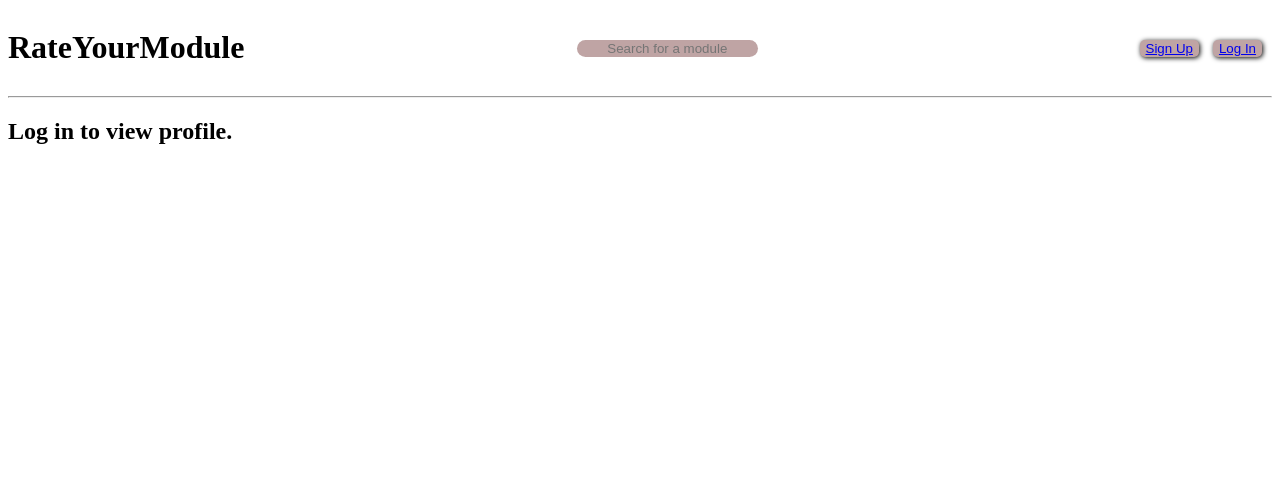
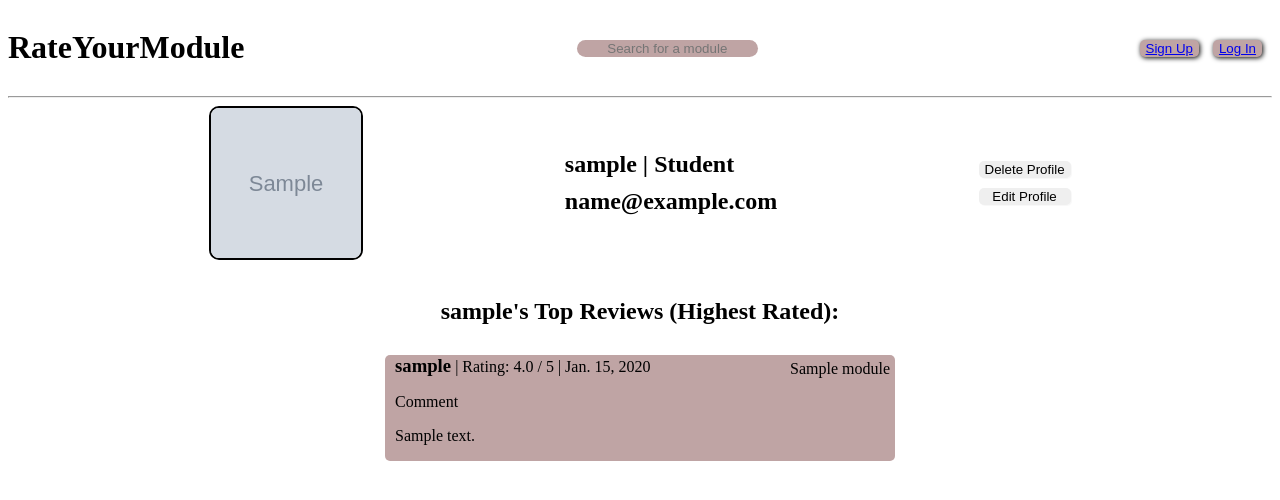
Before and after one commit to Lewis-Cramb/wad2-team-project, a Django app: a page that uses templates/profile.html in a window 1280 px wide. Shown: the top 500 px of the page. Run offline with Django 3.2, Linux system fonts and the light colour scheme; tables that the repository leaves empty hold one stand-in row (values such as "Sample post"); grey boxes marked "Sample" are stand-in pictures.

Commit message:
Add: Profile page css and JS

```diff
--- a/RateYourModule/views.py
+++ b/RateYourModule/views.py
@@ -8,7 +8,7 @@ from django.contrib.auth.decorators import login_required
 from django.contrib.admin.views.decorators import staff_member_required
 from django.contrib.auth.forms import AuthenticationForm
 from RateYourModule.models import Module, UserProfile, Review
-from RateYourModule.forms import SignUpForm
+from RateYourModule.forms import SignUpForm, UserForm, ProfileForm
 
 def index(request):
     modules = Module.objects.annotate(rating=Avg("review__rating")).order_by("-rating")
@@ -61,8 +61,10 @@ def show_profile(request, username):
     user_object = get_object_or_404(User, username=username)
     user_profile = UserProfile.objects.get_or_create(user=user_object)[0]
     reviews = Review.objects.filter(student=user_profile)
+    user_form = UserForm(instance=user_object)
+    profile_form = ProfileForm(instance=user_profile)
 
-    context_dict = {"profile": user_profile, "reviews": reviews}
+    context_dict = {"profile": user_profile, "reviews": reviews, "user_form":user_form, "profile_form":profile_form}
     response = render(request, "profile.html", context=context_dict)
     return response
 
--- a/static/CSS/module-page.css
+++ b/static/CSS/module-page.css
@@ -56,8 +56,6 @@ img{
     padding-bottom:10px ;
 }
 
-
-
 /* Decendant/Multi selectors */
 
 .individ-review .review-header{
--- /dev/null
+++ b/static/CSS/profile.css
@@ -0,0 +1,63 @@
+/* Tags */
+
+
+
+
+/* Classes (.) */
+
+.profile{
+    display:flex ;
+    justify-content:space-evenly ;
+}
+
+.profile-items{
+    display:flex ;
+    flex-direction:column ;
+    justify-content:center ;
+    gap:10px ;
+}
+
+/* Ids (#) */
+
+#review-part{
+    display:flex ;
+    flex-direction: column ;
+    align-items:center ;
+}
+
+
+#edit-profile{
+    display:none;
+    position:fixed;
+    top:50%;
+    left:50%;
+    transform:translate(-50%, -50%);
+    width:350px;
+    height:275px;
+    border:2px solid black;
+    background-color:white;
+    padding:10px;
+    gap:10px;
+    z-index:1000;
+    box-shadow:0 0 12px rgba(0,0,0,0.2);
+}
+
+#review-mod{
+    float:right ;
+    display:inline ;
+    margin:5px ;
+}
+
+/* Descendant/Multi Selectors */
+
+.profile-items h2 {
+    margin:0px ;
+}
+
+.profile img {
+    height:150px ;
+    width:150px ;
+    border-radius:10px ;
+    border:2px solid black ;
+    padding:0px ;
+}
--- /dev/null
+++ b/static/JS/profileScript.js
@@ -0,0 +1,15 @@
+function showEdit(){
+    document.getElementById("edit-profile").style.display = 'flex' ;
+}
+
+function hideEdit(){
+    document.getElementById("edit-profile").style.display = 'none' ;
+}
+
+
+function manageEvent(event){
+    if (event.target.id=="editBttn" || event.target.closest('#edit-profile')){
+        return ;
+    }
+    return hideEdit() ;
+}
--- a/templates/module.html
+++ b/templates/module.html
@@ -77,5 +77,5 @@
             The specified module does not exist.
         {% endif %}
     </main>
-    <script src="{% static 'JS/addScript.js' %}"></script>
+    <script src="{% static 'JS/moduleScript.js' %}"></script>
 {% endblock %}
--- a/templates/profile.html
+++ b/templates/profile.html
@@ -4,69 +4,65 @@
 {% block title_block %}
     Profile
 {% endblock %}
+{% block css_block %}
+    <link rel="stylesheet" href="{% static 'CSS/module-page.css' %}">
+    <link rel="stylesheet" href="{% static 'CSS/profile.css' %}">
+{% endblock %}
 
 {% block body_block %}
-    {% if user.is_authenticated %}
+<div onclick="manageEvent(event)">
     <div class = "profile">
-            <img src = "{{ user.picture }}">
+        {% if profile.picture %}
+            <img class="profile-items" src="{{ MEDIA_URL }}{{ profile.picture }}" alt="Profile pfp">
+        {% else %}
+            <img class="profile-items" src="{{ MEDIA_URL }}profile_images/generic.png" alt="Profile pfp">
+        {% endif %}
+        <div class="profile-items">
             <h2> {{ profile.user.username }} | Student </h2>
             <h2> {{ profile.user.email }}</h2>
-            <button type = "button" onclick = "delete_profile('{{ profile.user.username }}')">Delete Account</button>
-            <button type = "button" onclick = "edit_profile('{{ profile.user.username }}')">Edit Profile</button>
+        </div>
+        <div class="profile-items">
+            <form method = "post" action = "{% url 'rateyourmodule:delete_profile' profile.user.username %}">
+                {% csrf_token %}
+                <button type = "submit">Delete Profile</button>
+            </form>
+            <button id="editBttn" type = "button" onclick = "showEdit()">Edit Profile</button>
+        </div>
+    </div>
 
-            <div class = "edit_profile" id="edit_profile{{ profile.user.username }}">
+    <div id="edit-profile">
+        <h2>Edit your profile:</h2>
+        <div id="edit-form">
             <form method = "post"  enctype="multipart/form-data" action = "{% url 'rateyourmodule:edit_profile' profile.user.username %}">
                 {% csrf_token %}
                 {{ user_form.as_p }}
                 {{ profile_form.as_p }}
                 <button type = "submit"> Save </button>
-                    <input type = "text" id = "user-username-{{ profile.user.username }}" name = "username" value = "{{ profile.user.username }}">
-                </form>
-            </div>
-            <div class = "delete_profile">
-                <form method = "post" action = "{% url 'rateyourmodule:delete_profile' profile.user.username %}">
-                    {% csrf_token %}
-                    <button type = "submit">Delete</button>
-                </form>
-            </div>
-
-
-        </div>
-        <br />
-        {% if reviews %}
-            {% for review in reviews %}
-                {% if user.is_authenticated and user.username == review.student.user.username %}
-                    <div class = "edit_review">
-                        <p>Rating: {{ review.rating }}</p>
-                        <p> {{ review.message }}</p>
-                        <button type = "button" onclick="edit_review('{{ review.reviewID }}')">Edit</button>
-                        <div class = "delete_review">
-                            <form method = "post" action = "{% url 'rateyourmodule:show_module' module.moduleID %}">
-                                {% csrf_token %}
-                                <input type = "hidden" name = "action" value = "delete_review">
-                                <input type = "hidden" name = "reviewID" value = "{{ review.reviewID }}">
-                                <button type = "submit">Delete</button>
-                            </form>
-                        </div>
-                        <div class = "edit_review" id="edit_review{{ review.reviewID }}" style = "display:none;">
-                            <form method = "post" action = "{% url 'rateyourmodule:show_module' module.moduleID %}">
-                                {% csrf_token %}
-                                <input type = "hidden" name = "action" value = "edit_review">
-                                <input type = "hidden" name = "reviewID" value = "{{ review.reviewID }}">
-                                <input type = "number" id = "review-rating-{{ review.reviewID }}" name = "rating" min = "1" max = "5" value = "{{ review.rating }}">
-                                <input type = "text" id = "review-comment-{{ review.reviewID }}" name = "comment" value = "{{ review.content }}">                                 <button type = "submit"> Save </button>
             </form>
         </div>
     </div>
-                {% endif %}
+
+    <br />
+    {% if reviews %}
+        <div id="review-part" onclick="manageEvent(event)">
+            <h2 id="tester"> {{ profile.user.username }}'s Top Reviews (Highest Rated):</h2>
+            {% for review in reviews %}
+                <div class = "individ-review">
+                    <h3 class="review-header">{{ review.student.user.username }}</h3> |
+                    <p class="review-header">Rating: {{ review.rating }} / 5</p> |
+                    <p class="review-header"> {{ review.date }}</p>
+                    <p class="review-header" id="review-mod">{{ review.module.short_name }}</p>
+                    <p>Comment</p>
+                    <p> {{ review.message }}</p>
+                </div>
                 {% for comment in review.comments %}
                     <p> {{ comment }} </p>
                 {% endfor %}
             {% endfor %}
+        </div>
     {% else %}
         <p>No reviews currently available.</p>
     {% endif %}
-    {% else %}
-        <h2> Log in to view profile.</h2>
-    {% endif %}
+</div>
+    <script src="{% static 'JS/profileScript.js' %}"></script>
 {% endblock %}
```
Also changed, not shown: static/JS/moduleScript.js (renamed from static/JS/addScript.js). Lines whose indentation alone changed are shown as unchanged.
